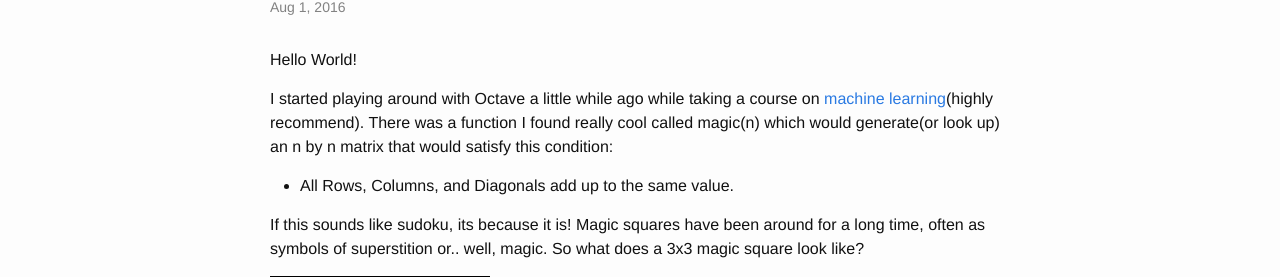
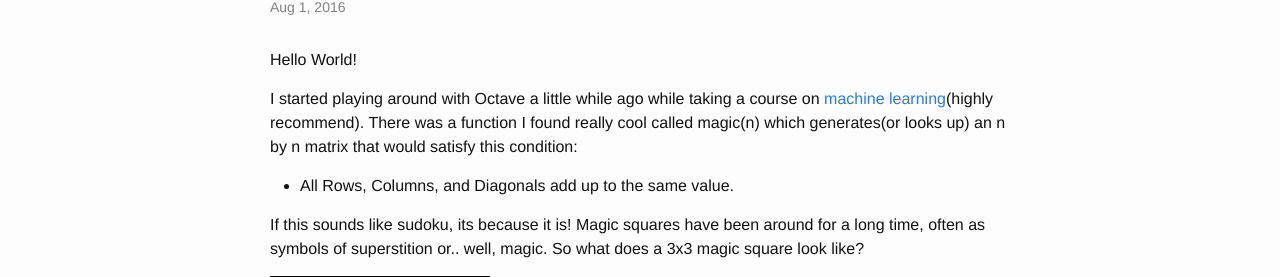
Before and after one commit to Terraflux/terraflux.github.io, a Jekyll site: the page built from _posts/2016-07-26-famous-matrices-visualized.markdown, in a window 1280 px wide. Shown: the part 152-429 px from the top of the page. Built offline with Jekyll 4.4.1, drawn with Linux system fonts in a browser that asks for light colours.

Commit message:
base url fix

```diff
--- a/_config.yml
+++ b/_config.yml
@@ -10,7 +10,7 @@
 email: pedro.urbina@gmail.com
 description: A collection of ideas and projects by Pedro
 baseurl: "" # the subpath of your site, e.g. /blog
-url: "http://pedrourbina.com" # the base hostname & protocol for your site
+url: "http://terraflux.github.io/" # the base hostname & protocol for your site
 twitter_username: peddrrrooooo
 github_username: terraflux
 
--- a/_posts/2016-07-26-famous-matrices-visualized.markdown
+++ b/_posts/2016-07-26-famous-matrices-visualized.markdown
@@ -7,7 +7,7 @@
 
 Hello World!
 
-I started playing around with Octave a little while ago while taking a course on [machine learning](https://www.coursera.org/learn/machine-learning/)(highly recommend). There was a function I found really cool called magic(n) which would generate(or look up) an n by n matrix that would satisfy this condition:
+I started playing around with Octave a little while ago while taking a course on [machine learning](https://www.coursera.org/learn/machine-learning/)(highly recommend). There was a function I found really cool called magic(n) which generates(or looks up) an n by n matrix that would satisfy this condition:
 
 - All Rows, Columns, and Diagonals add up to the same value.
 
```
